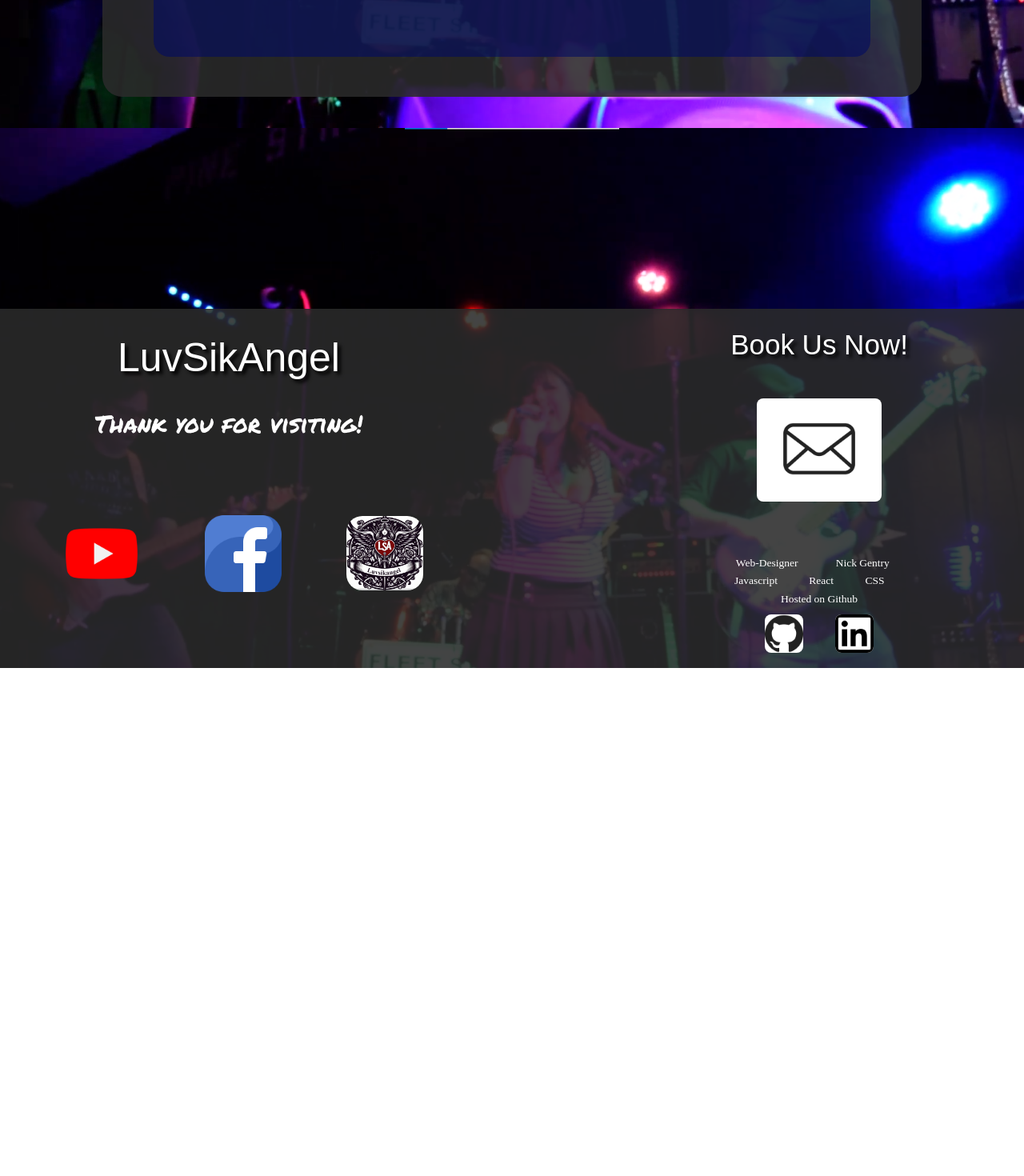
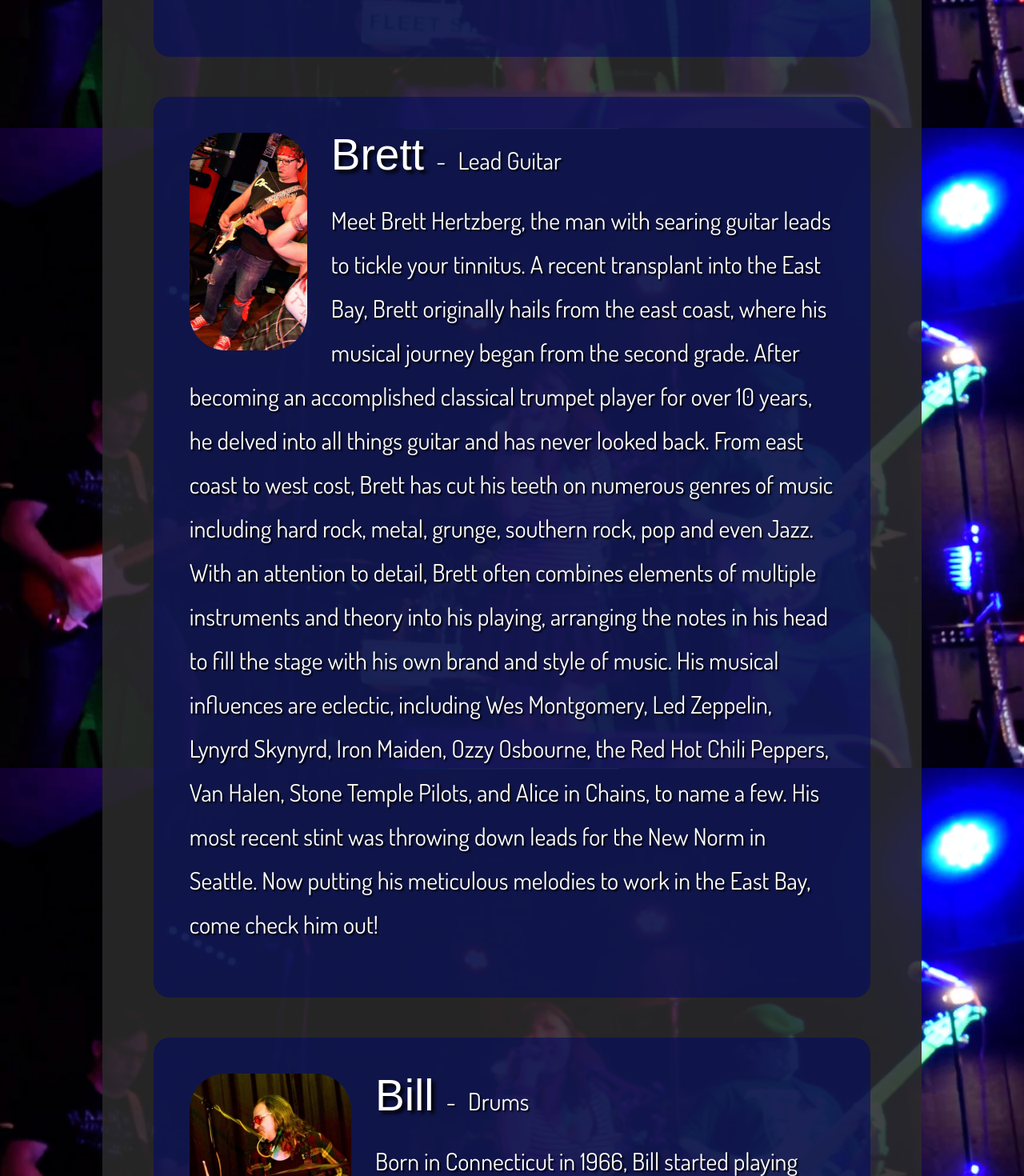
Before and after one commit to NickGentryBJJ/LuvSikReact, a React (Create React App) app: page / in a window 1280 px wide. Shown: the part 7840-9310 px from the top of the page at 80% size. Before the commit the page ends 8675 px from the top, so only its background shows below. Built offline with nearby package versions, Linux system fonts and the light colour scheme; a web font is replaced by a local one.

Commit message:
Updated about section

```diff
--- a/src/Components/About/AboutIndex/AboutIndex.tsx
+++ b/src/Components/About/AboutIndex/AboutIndex.tsx
@@ -3,7 +3,7 @@ import "./AboutIndex.css";
 import AboutIndexItem from "../AboutIndexItem/AboutIndexItem";
 
 function AboutIndex(): JSX.Element {
-    const names: string[] = ["Angel", "Rick"];
+    const names: string[] = ["Angel", "Rick", "Brett", "Bill"];
     return (
         <div id="about-section" className="about-index-wrapper">
             <div className="about-index-container">
--- a/src/Components/About/AboutIndexItem/AboutIndexItem.tsx
+++ b/src/Components/About/AboutIndexItem/AboutIndexItem.tsx
@@ -22,10 +22,14 @@ function AboutIndexItem(props: AboutIndexItemProps): JSX.Element {
             "instrument": "Lead Vocalist",
             "image": angelPic
         },
-        "Drums": {
+        "Bill": {
+            "description": "Born in Connecticut in 1966, Bill started playing drums at age 11. Played in orchestra in junior high school. Played in garage bands in high school. As an adult has played in numerous classic rock cover bands. He joined his first tribute band in 1994-POWERAGE tribute to AC/DC. Since then, he has been in and out of 10 other tribute bands.As of March 2024 he is in Luvsik Angel, Guilty as Sin, Heart and Soul- tribute to Huey Lewis, Fleet Street and Sonic Temple-tribute to The Cult.",
+            "instrument": "Drums",
             "image": drumsPic
         },
-        "Guitar": {
+        "Brett": {
+            "description": "Meet Brett Hertzberg, the man with searing guitar leads to tickle your tinnitus.  A recent transplant into the East Bay, Brett originally hails from the east coast, where his musical journey began from the second grade. After becoming an accomplished classical trumpet player for over 10 years, he delved into all things guitar and has never looked back.  From east coast to west cost, Brett has cut his teeth on numerous genres of music including hard rock, metal, grunge, southern rock, pop and even Jazz. With an attention to detail, Brett often combines elements of multiple instruments and theory into his playing, arranging the notes in his head to fill the stage with his own brand and style of music.  His musical influences are eclectic, including Wes Montgomery, Led Zeppelin, Lynyrd Skynyrd, Iron Maiden, Ozzy Osbourne, the Red Hot Chili Peppers, Van Halen, Stone Temple Pilots, and Alice in Chains, to name a few.  His most recent stint was throwing down leads for the New Norm in Seattle.  Now putting his meticulous melodies to work in the East Bay, come check him out!",
+            "instrument": "Lead Guitar",
             "image": guitarPic
         }
     }
```
